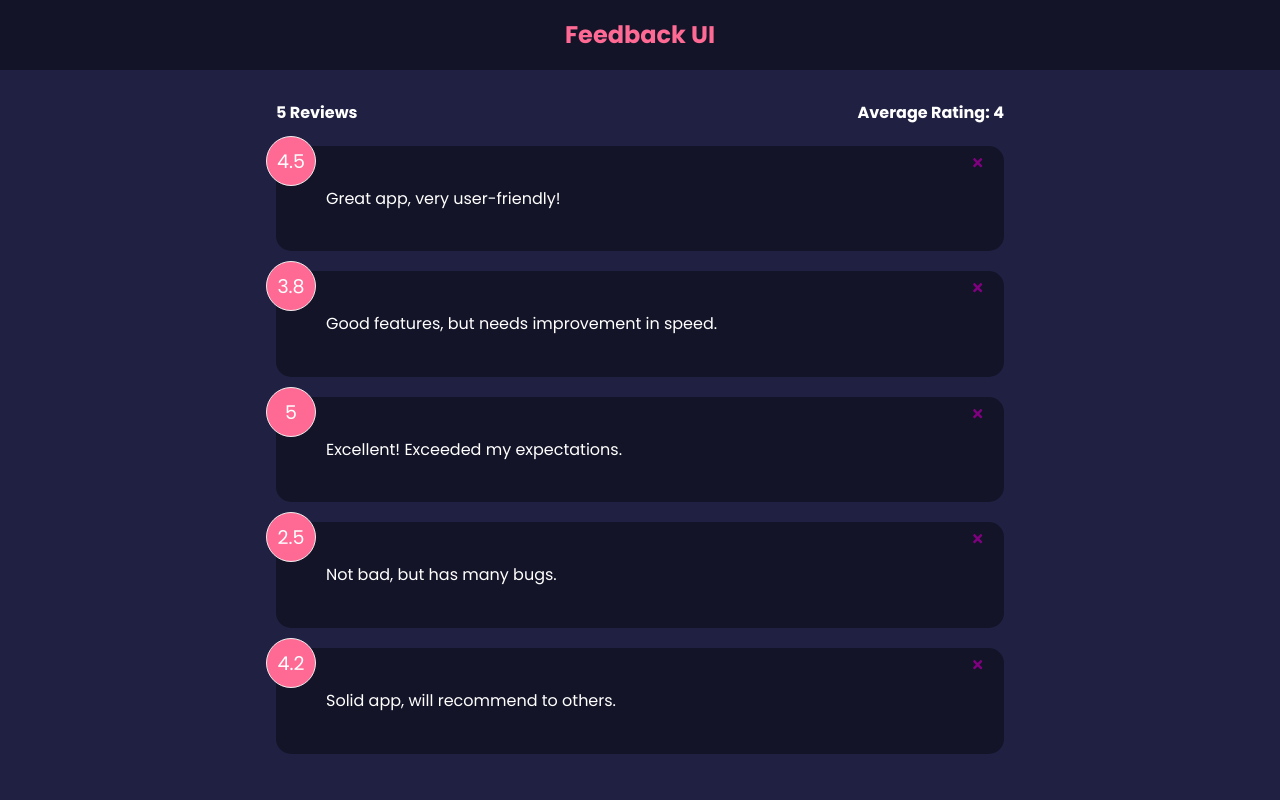
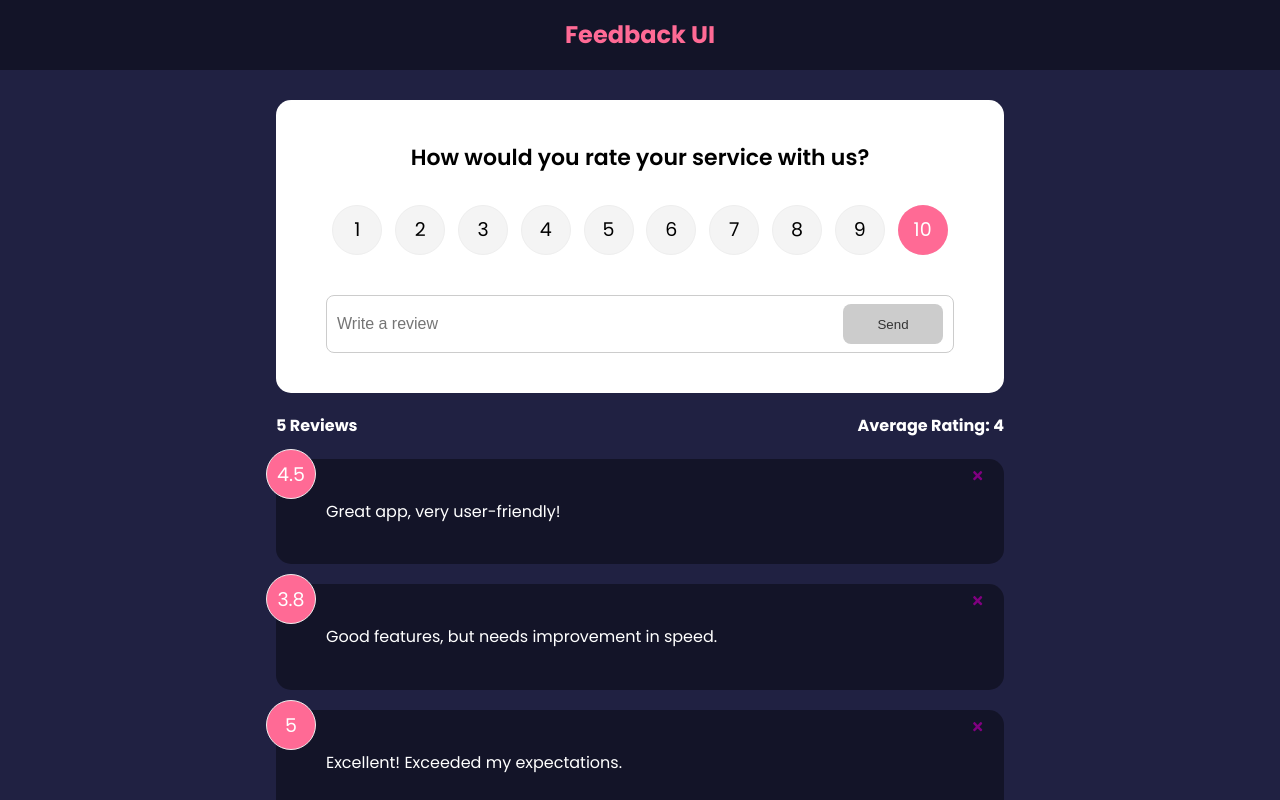
Before and after one commit to piyush9910/feedback-app, a React (Create React App) app: page / in a window 1280 px wide. Shown: the top 800 px of the page. Built offline with nearby package versions, Linux system fonts and the light colour scheme.

Commit message:
Forms & Validations

```diff
--- a/package.json
+++ b/package.json
@@ -6,10 +6,12 @@
     "@testing-library/jest-dom": "^5.17.0",
     "@testing-library/react": "^13.4.0",
     "@testing-library/user-event": "^13.5.0",
+    "framer-motion": "^4.1.17",
     "react": "^18.3.1",
     "react-dom": "^18.3.1",
     "react-icons": "^5.3.0",
     "react-scripts": "5.0.1",
+    "uuid": "^10.0.0",
     "web-vitals": "^2.1.4"
   },
   "scripts": {
--- a/src/App.js
+++ b/src/App.js
@@ -1,12 +1,19 @@
 import { useState } from 'react';
+import { v4 as uuidv4 } from 'uuid';
 import './App.css';
 import Header from './components/Header';
 import FeedbackList from './components/FeedbackList';
 import FeedbackData from './data/FeedbackData.js';
 import FeedbackStats from './components/FeedbackState.jsx';
+import FeedbackForm from './components/FeedbackForm.jsx';
 
 function App() {
   const [feedback, setFeedback] = useState(FeedbackData);
+
+  const addFeedback = (newFeedback) => {
+    newFeedback.id = uuidv4();
+    setFeedback([newFeedback, ...feedback]);
+  };
 
   const deleteFeedback = (id) => {
     if (window.confirm('Are you sure you want to Delete?')) {
@@ -18,6 +25,7 @@
     <>
       <Header />
       <div className="container">
+        <FeedbackForm handleAdd={addFeedback} />
         <FeedbackStats feedback={feedback} />
         <FeedbackList feedback={feedback} handleDelete={deleteFeedback} />
       </div>
--- /dev/null
+++ b/src/components/FeedbackForm.jsx
@@ -0,0 +1,60 @@
+import { useState } from 'react';
+import Card from './shared/Card';
+import Button from './shared/Button';
+import RatingSelect from './RatingSelect';
+
+function FeedbackForm({ handleAdd }) {
+  const [text, setText] = useState('');
+  const [rating, setRating] = useState(10);
+  const [btnDisabled, setBtnDisabled] = useState(true);
+  const [message, setMessage] = useState('');
+
+  const handeTextChange = (e) => {
+    if (text === '') {
+      setBtnDisabled(true);
+      setMessage(null);
+    } else if (text !== '' && text.trim().length <= 10) {
+      setBtnDisabled(true);
+      setMessage('Text must be at least 10 Characters!');
+    } else {
+      setMessage(null);
+      setBtnDisabled(false);
+    }
+    setText(e.target.value);
+  };
+
+  const handleSubmit = (e) => {
+    e.preventDefault();
+    if (text.trim().length > 10) {
+      const newFeedback = {
+        text,
+        rating,
+      };
+      handleAdd(newFeedback);
+      setText('');
+    }
+  };
+
+  return (
+    <Card>
+      <form onSubmit={handleSubmit}>
+        <h2>How would you rate your service with us?</h2>
+        <RatingSelect select={(rating) => setRating(rating)} />
+        <div className="input-group">
+          <input
+            onChange={handeTextChange}
+            type="text"
+            placeholder="Write a review"
+            value={text}
+          />
+          <Button type="submit" isDisabled={btnDisabled}>
+            Send
+          </Button>
+        </div>
+        {message && <div className="message">{message}</div>}
+      </form>
+    </Card>
+  );
+}
+
+export default FeedbackForm;
--- a/src/components/FeedbackList.jsx
+++ b/src/components/FeedbackList.jsx
@@ -1,5 +1,6 @@
 import FeedbackItem from './FeedbackItem';
 import PropTypes from 'prop-types';
+import { motion, AnimatePresence } from 'framer-motion';
 
 function FeedbackList({ feedback, handleDelete }) {
   if (!feedback || feedback.length === 0) {
@@ -8,11 +9,32 @@
 
   return (
     <div className="feedback-list">
-      {feedback.map((item) => (
-        <FeedbackItem key={item.id} item={item} handleDelete={handleDelete} />
-      ))}
+      <AnimatePresence>
+        {feedback.map((item) => (
+          <motion.div
+            key={item.id}
+            initial={{ opacity: 0 }}
+            animate={{ opacity: 1 }}
+            exit={{ opacity: 0 }}
+          >
+            <FeedbackItem
+              key={item.id}
+              item={item}
+              handleDelete={handleDelete}
+            />
+          </motion.div>
+        ))}
+      </AnimatePresence>
     </div>
   );
+
+  // return (
+  //   <div className="feedback-list">
+  //     {feedback.map((item) => (
+  //       <FeedbackItem key={item.id} item={item} handleDelete={handleDelete} />
+  //     ))}
+  //   </div>
+  // );
 }
 
 FeedbackList.propTypes = {
--- /dev/null
+++ b/src/components/RatingSelect.jsx
@@ -0,0 +1,127 @@
+import { useState } from 'react';
+
+function RatingSelect({ select }) {
+  const [selected, setSelected] = useState(10);
+  const handleChange = (e) => {
+    console.log(e.currentTarget.value);
+    setSelected(+e.currentTarget.value);
+    select(+e.currentTarget.value);
+  };
+
+  return (
+    <ul className="rating">
+      <li>
+        <input
+          type="radio"
+          id="num1"
+          name="rating"
+          value="1"
+          onChange={handleChange}
+          checked={selected === 1}
+        />
+        <label htmlFor="num1">1</label>
+      </li>
+      <li>
+        <input
+          type="radio"
+          id="num2"
+          name="rating"
+          value="2"
+          onChange={handleChange}
+          checked={selected === 2}
+        />
+        <label htmlFor="num2">2</label>
+      </li>
+      <li>
+        <input
+          type="radio"
+          id="num3"
+          name="rating"
+          value="3"
+          onChange={handleChange}
+          checked={selected === 3}
+        />
+        <label htmlFor="num3">3</label>
+      </li>
+      <li>
+        <input
+          type="radio"
+          id="num4"
+          name="rating"
+          value="4"
+          onChange={handleChange}
+          checked={selected === 4}
+        />
+        <label htmlFor="num4">4</label>
+      </li>
+      <li>
+        <input
+          type="radio"
+          id="num5"
+          name="rating"
+          value="5"
+          onChange={handleChange}
+          checked={selected === 5}
+        />
+        <label htmlFor="num5">5</label>
+      </li>
+      <li>
+        <input
+          type="radio"
+          id="num6"
+          name="rating"
+          value="6"
+          onChange={handleChange}
+          checked={selected === 6}
+        />
+        <label htmlFor="num6">6</label>
+      </li>
+      <li>
+        <input
+          type="radio"
+          id="num7"
+          name="rating"
+          value="7"
+          onChange={handleChange}
+          checked={selected === 7}
+        />
+        <label htmlFor="num7">7</label>
+      </li>
+      <li>
+        <input
+          type="radio"
+          id="num8"
+          name="rating"
+          value="8"
+          onChange={handleChange}
+          checked={selected === 8}
+        />
+        <label htmlFor="num8">8</label>
+      </li>
+      <li>
+        <input
+          type="radio"
+          id="num9"
+          name="rating"
+          value="9"
+          onChange={handleChange}
+          checked={selected === 9}
+        />
+        <label htmlFor="num9">9</label>
+      </li>
+      <li>
+        <input
+          type="radio"
+          id="num10"
+          name="rating"
+          value="10"
+          onChange={handleChange}
+          checked={selected === 10}
+        />
+        <label htmlFor="num10">10</label>
+      </li>
+    </ul>
+  );
+}
+
+export default RatingSelect;
--- /dev/null
+++ b/src/components/shared/Button.jsx
@@ -0,0 +1,24 @@
+import PropTypes from 'prop-types';
+
+function Button({ children, version, type, isDisabled }) {
+  return (
+    <button type={type} disabled={isDisabled} className={`btn btn-${version}`}>
+      {children}
+    </button>
+  );
+}
+
+Button.defaultProps = {
+  version: 'primary',
+  type: 'button',
+  isDisabled: false,
+};
+
+Button.propTypes = {
+  children: PropTypes.node.isRequired,
+  version: PropTypes.string,
+  type: PropTypes.string,
+  isDisabled: PropTypes.bool,
+};
+
+export default Button;
```
Also changed, not shown: 1 other file (tests, documents, lock files or other folders).
